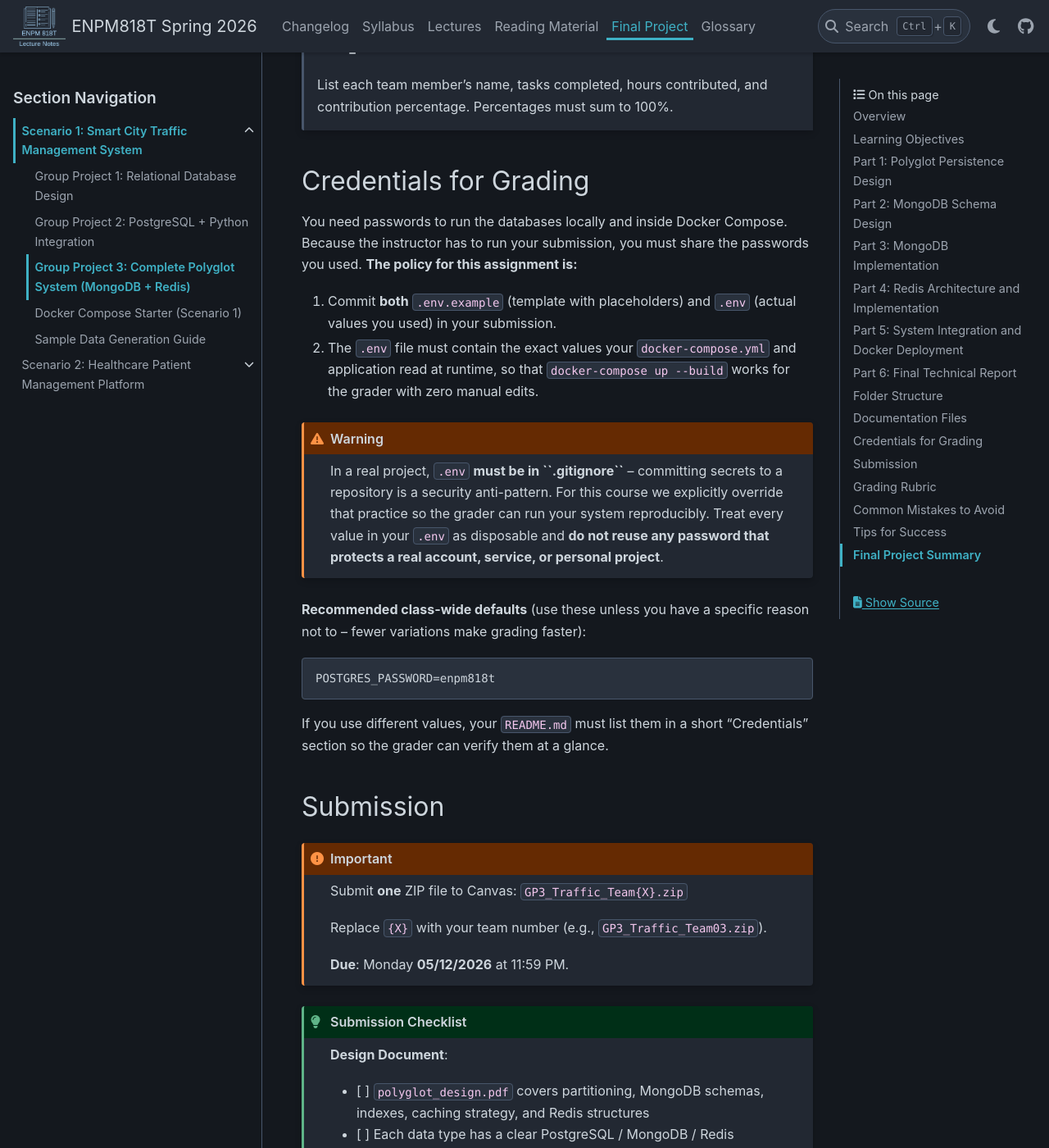
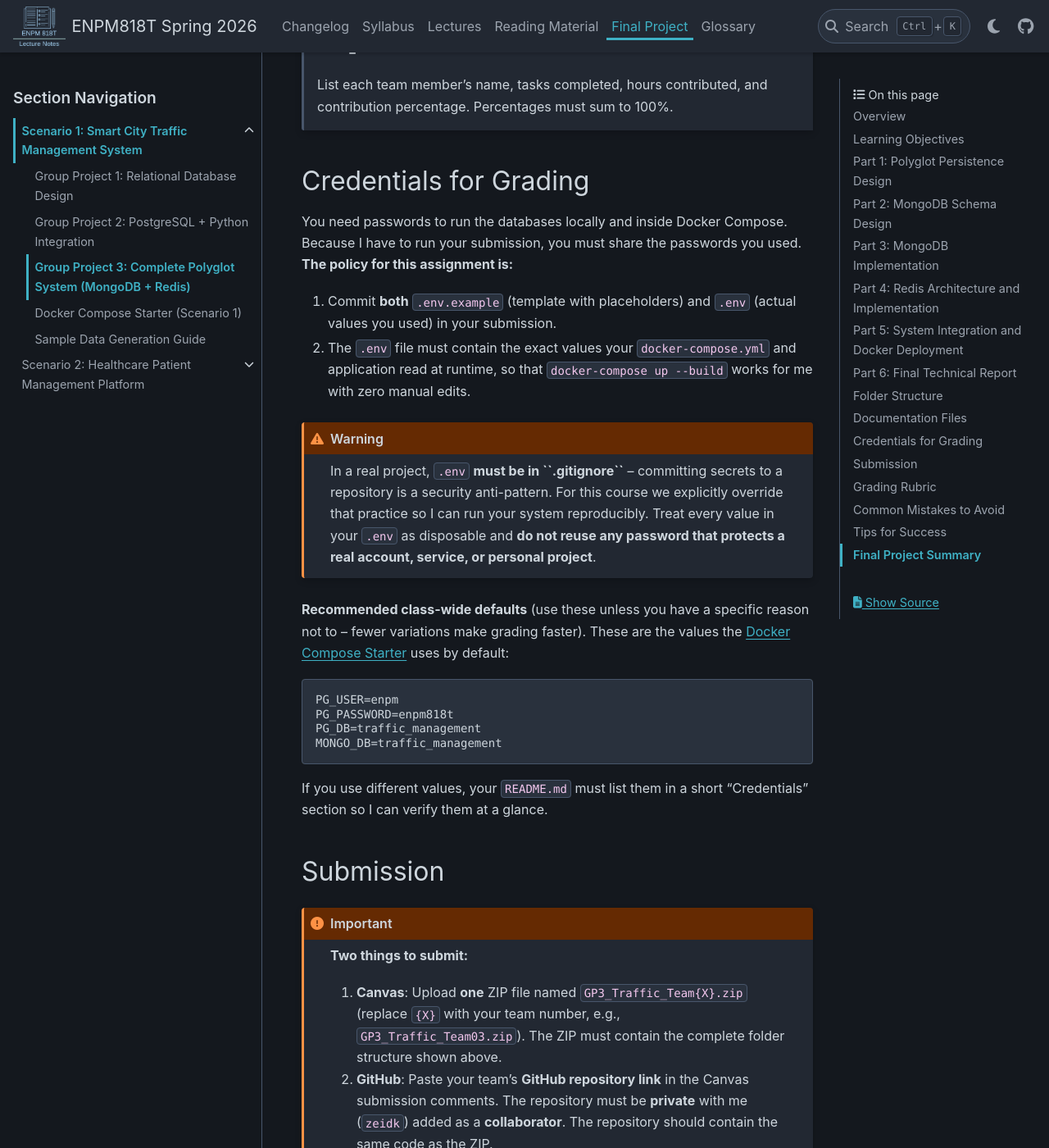
Before and after one commit to zeidk/enpm818t-spring-2026-docs, a Sphinx documentation site: the page built from docs/source/final_project/scenario1/scenario1_GP3.rst, in a window 1280 px wide and 1400 px high, scrolled down 19391 px. Shown: the whole window at 82% size. Built offline with Sphinx 7.4.7 and the PyData theme 0.15.4, drawn with Linux system fonts in a browser that asks for light colours; some of the changed text lies outside the part shown.

Commit message:
completed revised instructions for GP3

```diff
--- a/docs/source/final_project/scenario1/scenario1_GP3.rst
+++ b/docs/source/final_project/scenario1/scenario1_GP3.rst
@@ -82,8 +82,8 @@ report** documenting the system end-to-end.
    - **.env.example**: Add ``MONGO_*`` and ``REDIS_*`` variables
      alongside your existing ``DB_*`` variables.
    - **.env**: GP2 required ``.env`` to be in ``.gitignore``. For
-     GP3 you must **commit** ``.env`` with actual values so the
-     grader can run your system (see "Credentials for Grading"
+     GP3 you must **commit** ``.env`` with actual values so
+     I can run your system (see "Credentials for Grading"
      below).
 
 
@@ -883,7 +883,7 @@ Docker Compose.
    A single command -- ``docker-compose up --build`` -- starts
    PostgreSQL, MongoDB, Redis, and your Python app together. That is
    how polyglot systems are typically deployed in production, and it
-   is what the grader will use to run your submission. If your
+   is what I will use to run your submission. If your
    Compose file works, your three-database system is demonstrably
    reproducible on any machine with Docker installed.
 
@@ -1172,34 +1172,40 @@ Credentials for Grading
 -----------------------
 
 You need passwords to run the databases locally and inside Docker
-Compose. Because the instructor has to run your submission, you must
+Compose. Because I have to run your submission, you must
 share the passwords you used. **The policy for this assignment is:**
 
 1. Commit **both** ``.env.example`` (template with placeholders) and
    ``.env`` (actual values you used) in your submission.
 2. The ``.env`` file must contain the exact values your
    ``docker-compose.yml`` and application read at runtime, so that
-   ``docker-compose up --build`` works for the grader with zero
+   ``docker-compose up --build`` works for me with zero
    manual edits.
 
 .. warning::
 
    In a real project, ``.env`` **must be in ``.gitignore``** --
    committing secrets to a repository is a security anti-pattern.
-   For this course we explicitly override that practice so the
-   grader can run your system reproducibly. Treat every value in
+   For this course we explicitly override that practice so
+   I can run your system reproducibly. Treat every value in
    your ``.env`` as disposable and **do not reuse any password that
    protects a real account, service, or personal project**.
 
 **Recommended class-wide defaults** (use these unless you have a
-specific reason not to -- fewer variations make grading faster):
+specific reason not to -- fewer variations make grading faster).
+These are the values the
+:doc:`Docker Compose Starter <scenario1_docker_starter>` uses by
+default:
 
 .. code-block:: text
 
-   POSTGRES_PASSWORD=enpm818t
+   PG_USER=enpm
+   PG_PASSWORD=enpm818t
+   PG_DB=traffic_management
+   MONGO_DB=traffic_management
 
 If you use different values, your ``README.md`` must list them in
-a short "Credentials" section so the grader can verify them at a
+a short "Credentials" section so I can verify them at a
 glance.
 
 
@@ -1208,12 +1214,26 @@ Submission
 
 .. important::
 
-   Submit **one** ZIP file to Canvas: ``GP3_Traffic_Team{X}.zip``
+   **Two things to submit:**
 
-   Replace ``{X}`` with your team number (e.g.,
-   ``GP3_Traffic_Team03.zip``).
+   1. **Canvas**: Upload **one** ZIP file named
+      ``GP3_Traffic_Team{X}.zip`` (replace ``{X}`` with your team
+      number, e.g., ``GP3_Traffic_Team03.zip``). The ZIP must
+      contain the complete folder structure shown above.
+
+   2. **GitHub**: Paste your team's **GitHub repository link** in
+      the Canvas submission comments. The repository must be
+      **private** with me (``zeidk``) added as a
+      **collaborator**. The repository should contain the same
+      code as the ZIP.
 
    **Due**: Monday **05/12/2026** at 11:59 PM.
+
+   .. warning::
+
+      Any commits pushed to the GitHub repository **after the
+      deadline** will result in a **5-point deduction**.
+      I will check the commit history.
 
 
 .. admonition:: Submission Checklist
--- a/docs/source/final_project/scenario1/scenario1_docker_starter.rst
+++ b/docs/source/final_project/scenario1/scenario1_docker_starter.rst
@@ -126,7 +126,7 @@ the decisions yourself:
    replica-set setup or index builds. Wrap your first few queries in
    a short retry loop.
 5. **Log hygiene.** Quiet down pymongo / redis DEBUG logs before
-   the grader tries to read your output.
+   I try to read your output.
 
 
 Common First-Run Problems
--- a/docs/source/final_project/scenario2/scenario2_docker_starter.rst
+++ b/docs/source/final_project/scenario2/scenario2_docker_starter.rst
@@ -135,7 +135,7 @@ the decisions yourself:
    (``NEO4J_URI``, ``NEO4J_USER``, ``NEO4J_PASSWORD``, etc.),
    **not** hard-coded values.
 5. **Log hygiene.** Quiet down pymongo / neo4j DEBUG logs before
-   the grader tries to read your output.
+   I try to read your output.
 
 
 Common First-Run Problems
```
Also changed, not shown: docs/source/final_project/scenario2/scenario2_GP3.rst (+33 -13 lines).
